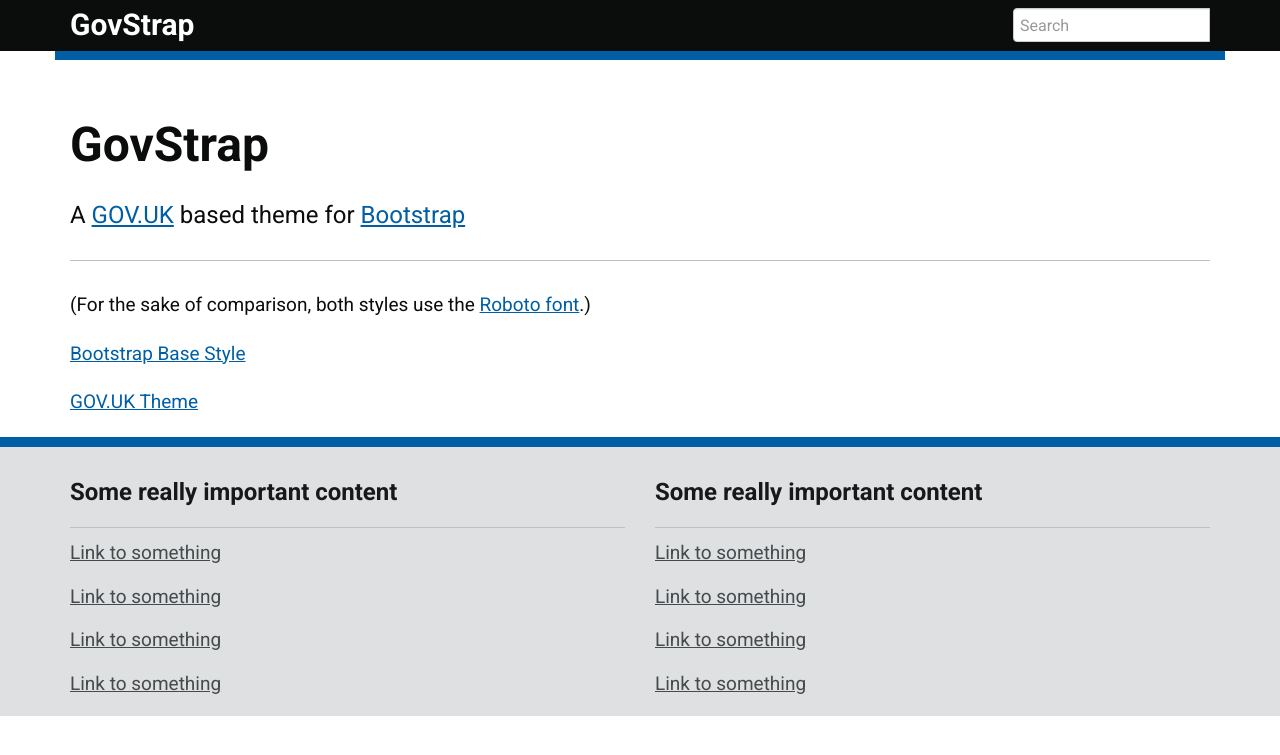
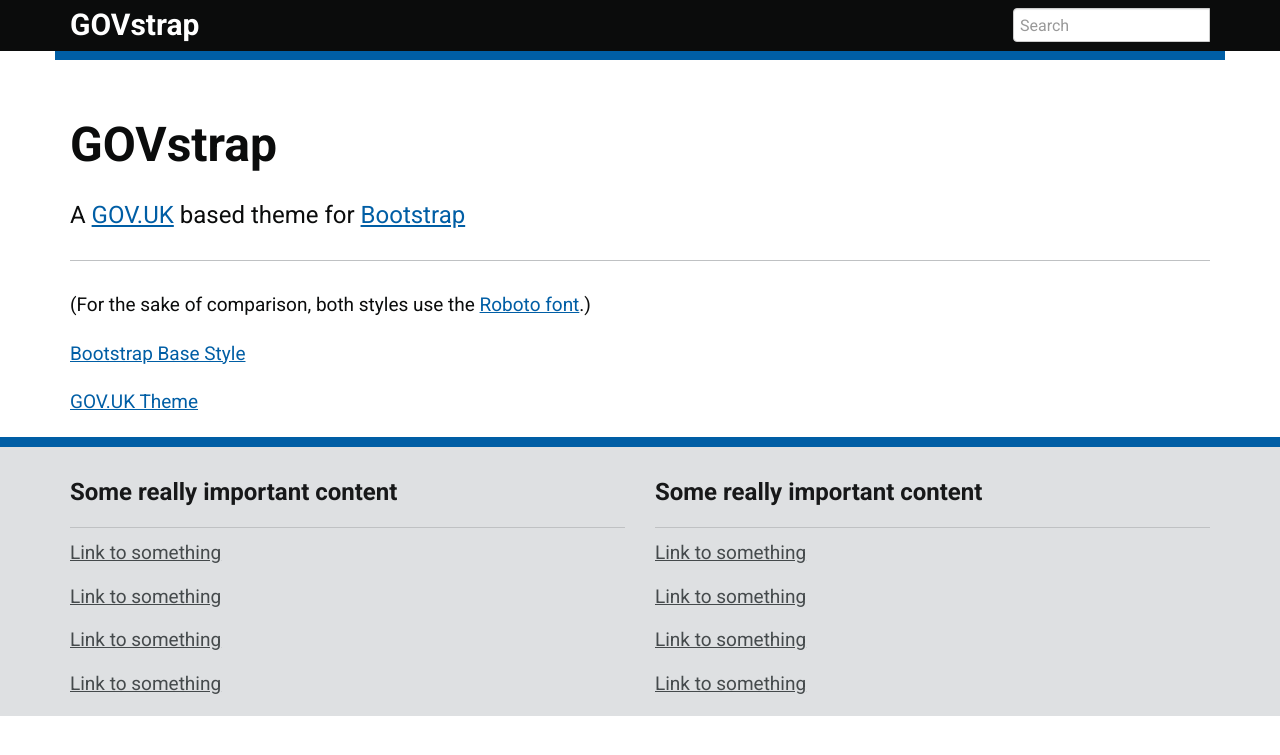
Before and after one commit to matthew-shaw/GOVstrap, a Jekyll site: the page built from index.html, in a window 1280 px wide. Shown: the top 755 px of the page. Built offline with Jekyll 4.4.1, drawn with Linux system fonts in a browser that asks for light colours; nearby versions of some CDN libraries.

Commit message:
GOVstrap

```diff
--- a/_config.yml
+++ b/_config.yml
@@ -1,7 +1,7 @@
 # Site settings
-title: GovStrap
+title: GOVstrap
 description: A GOV.UK based theme for Bootstrap.
-baseurl: "/GovStrap" # the subpath of your site, e.g. /blog
+baseurl: "/GOVstrap" # the subpath of your site, e.g. /blog
 url: "http://matthew-shaw.github.io" # the base hostname & protocol for your site
 gems:
   - jekyll-sitemap
--- a/_includes/nav.html
+++ b/_includes/nav.html
@@ -8,7 +8,7 @@
         <span class="icon-bar"></span>
         <span class="icon-bar"></span>
       </button>
-      <a class="navbar-brand" href="{{site.baseurl}}/">GovStrap</a>
+      <a class="navbar-brand" href="{{site.baseurl}}/">GOVstrap</a>
     </div>
 
     <div class="collapse navbar-collapse" id="bs-example-navbar-collapse-1">
--- a/index.html
+++ b/index.html
@@ -2,7 +2,7 @@
 layout: govuk
 ---
 <div class="container">
-  <h1>GovStrap</h1>
+  <h1>GOVstrap</h1>
   <p class="lead">A <a href="https://www.gov.uk/" rel="external">GOV.UK</a> based theme for <a href="http://getbootstrap.com/" rel="external">Bootstrap</a></p>
   <hr>
   <p>(For the sake of comparison, both styles use the <a href="https://www.google.com/fonts/specimen/Roboto" rel="external">Roboto font</a>.)</p>
```
Also changed, not shown: README.md.
